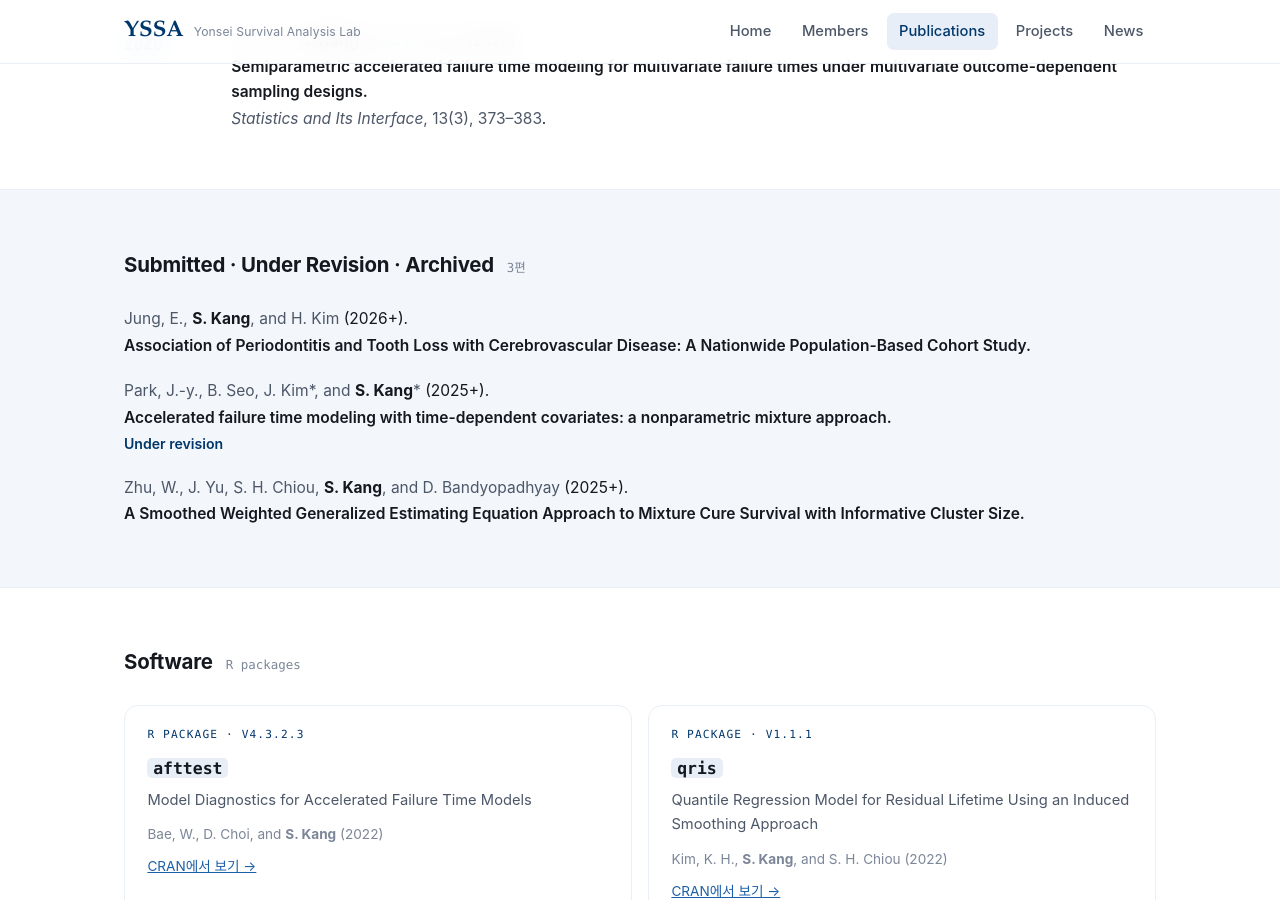
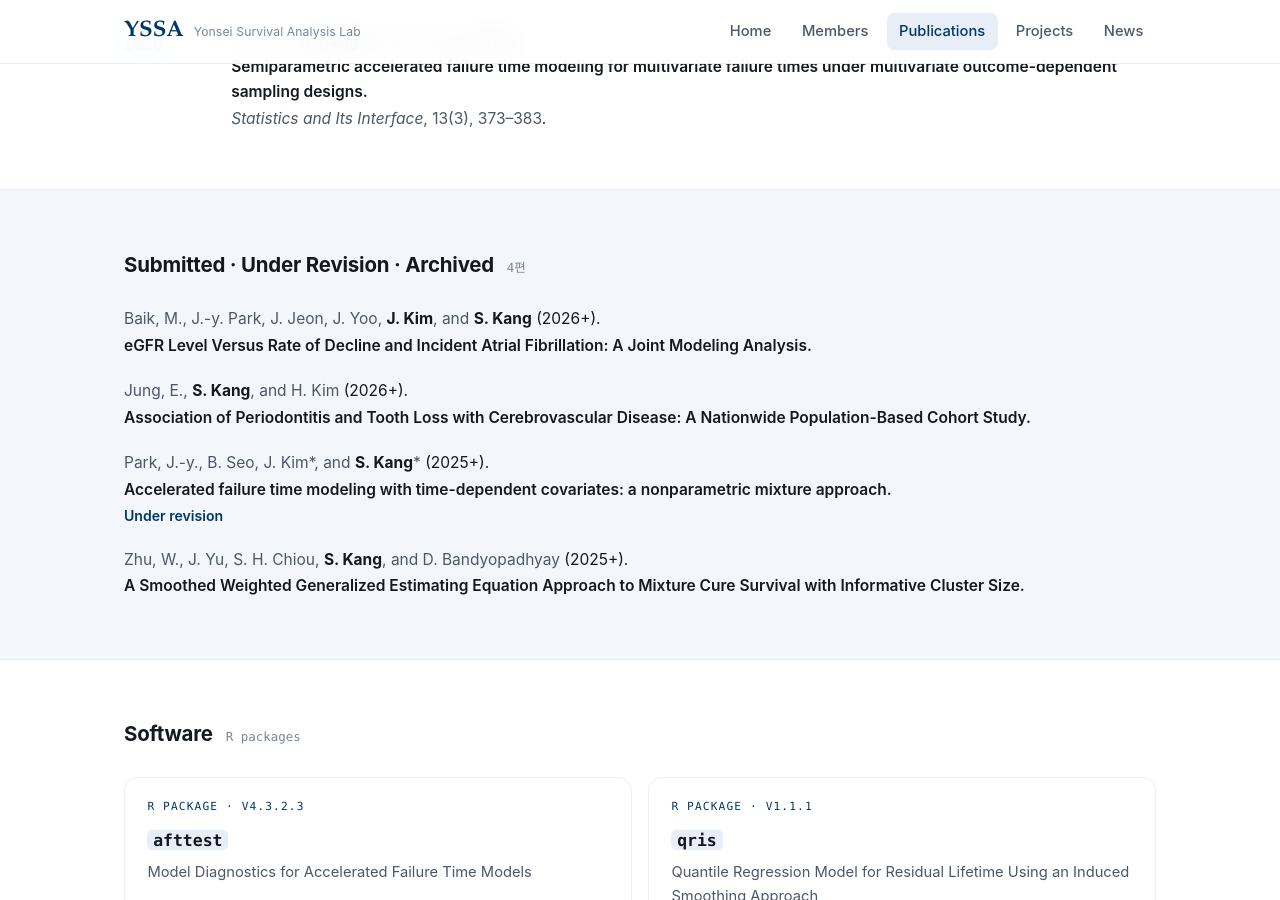
Before and after one commit to SKang94/yssa, a Jekyll site: the page built from publications.html, in a window 1280 px wide and 900 px high, scrolled down 2744 px. Built offline with Jekyll 4.4.1, drawn with Linux system fonts in a browser that asks for light colours.

Commit message:
Update authors and title in preprints.yml
A submitted paper is added: Baik et al. (2026)

```diff
--- a/_data/preprints.yml
+++ b/_data/preprints.yml
@@ -3,6 +3,11 @@
 #
 # note: 진행 상태를 적으면 제목 뒤에 표시됩니다. (선택)
 #       예) "Under revision, Journal of Periodontology"
+
+- authors: "Baik, M., J.-y. Park, J. Jeon, J. Yoo, **J. Kim**, and **S. Kang**"
+  year: "2026+"
+  title: "eGFR Level Versus Rate of Decline and Incident Atrial Fibrillation: A Joint Modeling Analysis"
+  #note: "Under revision, Journal of Periodontology"
 
 - authors: "Jung, E., **S. Kang**, and H. Kim"
   year: "2026+"
```
